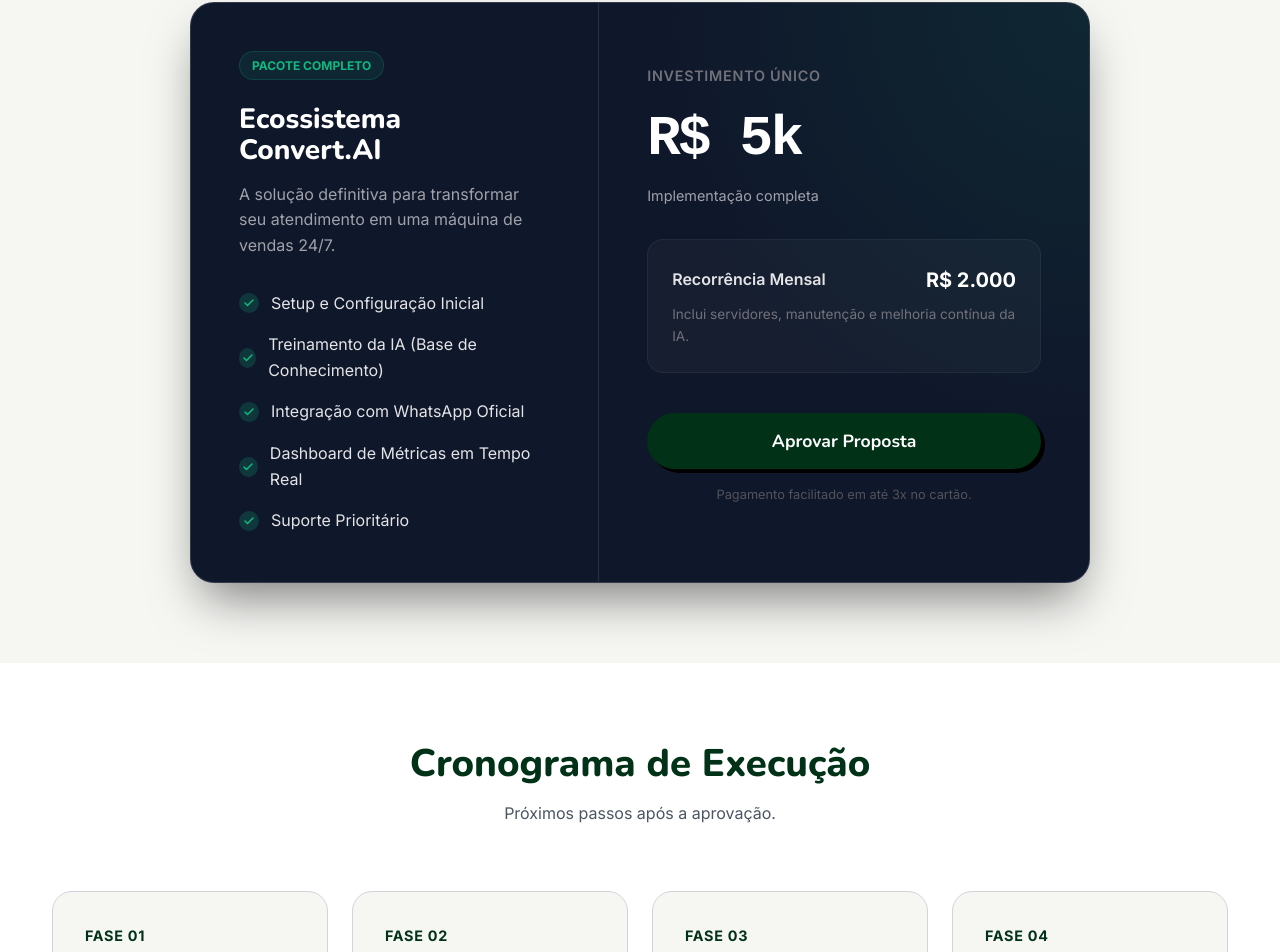
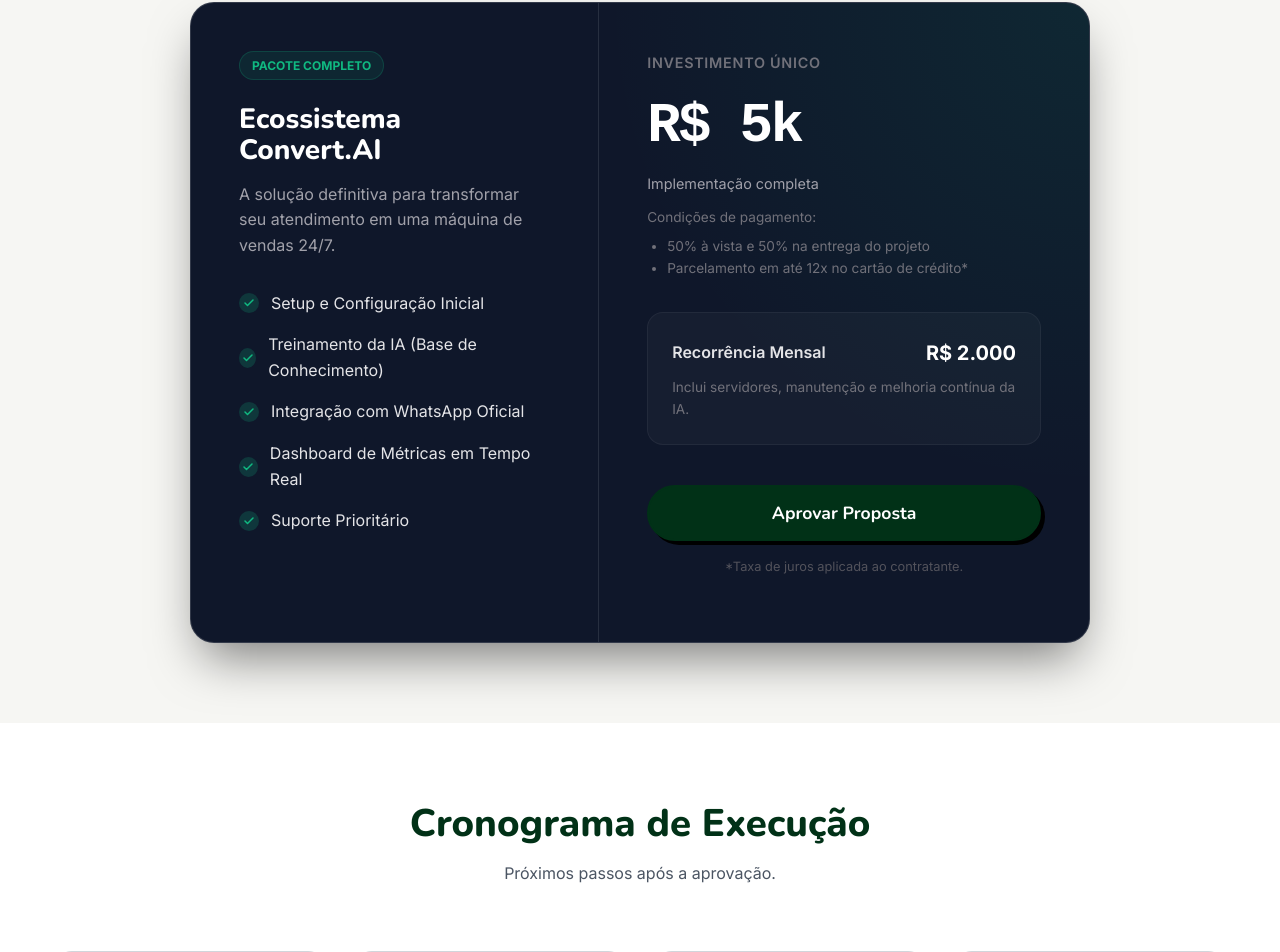
Before and after one commit to mateusolintof/SPA_Proposta_Comercial, a React (Vite) app: page / in a window 1280 px wide. Shown: the part 4871-5823 px from the top of the page. Built offline with nearby package versions, Linux system fonts and the light colour scheme.

Commit message:
Changes to be committed: modified:   src/components/Investment.jsx

```diff
--- a/src/components/Investment.jsx
+++ b/src/components/Investment.jsx
@@ -83,6 +83,13 @@
                                     <span style={{ fontSize: '3.5rem', fontWeight: 800, color: 'white', fontFamily: 'monospace', letterSpacing: '-0.05em' }}>R$ 5k</span>
                                 </div>
                                 <div style={{ color: '#a1a1aa', fontSize: '0.9rem' }}>Implementação completa</div>
+                                <div style={{ color: '#71717a', fontSize: '0.85rem', marginTop: '0.75rem' }}>
+                                    Condições de pagamento:
+                                    <ul style={{ marginTop: '0.5rem', paddingLeft: '1.25rem', marginBottom: 0 }}>
+                                        <li>50% à vista e 50% na entrega do projeto</li>
+                                        <li>Parcelamento em até 12x no cartão de crédito*</li>
+                                    </ul>
+                                </div>
                             </div>
 
                             <div style={{ marginBottom: '2.5rem', padding: '1.5rem', background: 'rgba(255,255,255,0.03)', borderRadius: '1rem', border: '1px solid rgba(255,255,255,0.05)' }}>
@@ -99,7 +106,7 @@
                                 Aprovar Proposta
                             </button>
                             <p style={{ textAlign: 'center', color: '#52525b', fontSize: '0.8rem', marginTop: '1rem' }}>
-                                Pagamento facilitado em até 3x no cartão.
+                                *Taxa de juros aplicada ao contratante.
                             </p>
                         </div>
                     </div>
```
